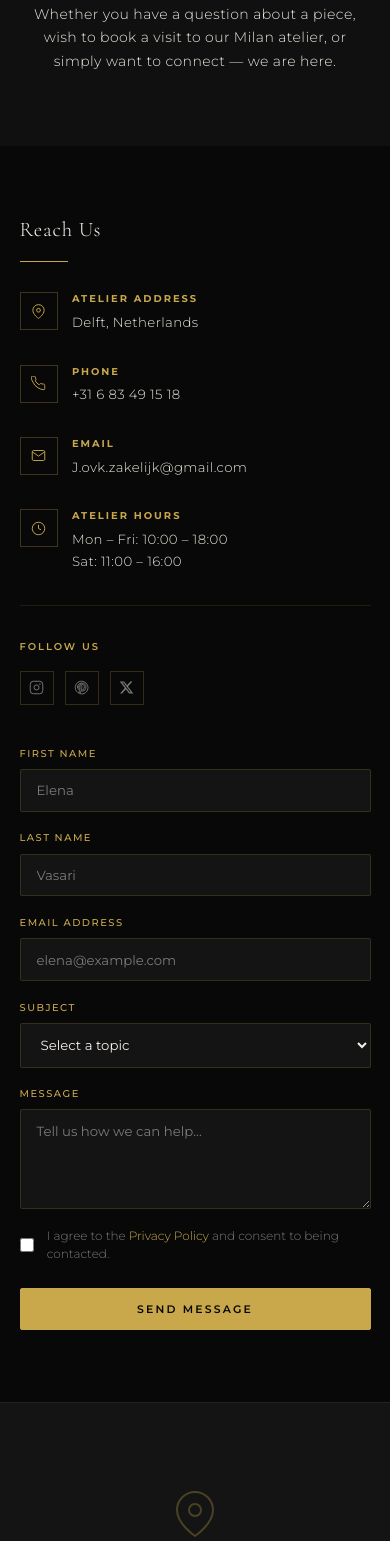
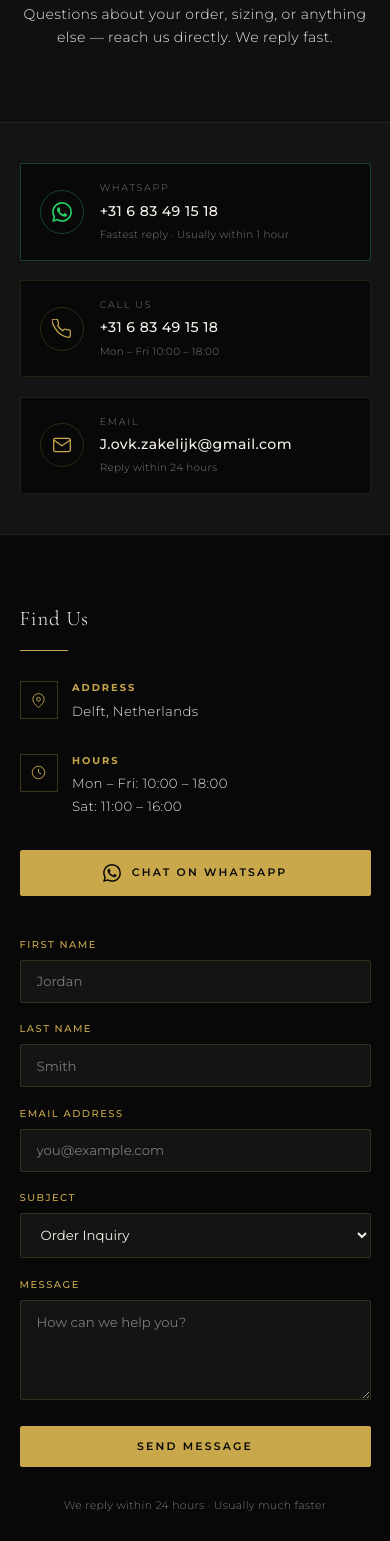
Before and after one commit to JFCreative-lab/zen-luxury, a website: page www/contact.html in a window 390 px wide. Shown: the part 316-1857 px from the top of the page. Drawn offline with nearby package versions, Linux system fonts and the light colour scheme.

Commit message:
Contact: WhatsApp + FormSubmit (automatic email, zero setup)
- Quick contact bar: WhatsApp (green), Phone (click-to-call), Email
- WhatsApp button opens chat to +31683491518 directly
- Contact form now uses FormSubmit.co — submissions go automatically
  to J.ovk.zakelijk@gmail.com with no JavaScript, no account needed
  First submission triggers a one-time activation email to confirm
- Removed complex contact form JS handler from main.js entirely
- Removed privacy consent checkbox (not needed for FormSubmit)
- Redirects back to contact page with ?sent=1 after submission
- CSS: .quick-contact grid, WhatsApp green card variant

```diff
--- a/www/assets/css/style.css
+++ b/www/assets/css/style.css
@@ -865,6 +865,39 @@ label:has(.auth-forgot) { display:flex; justify-content:space-between; align-ite
 .footer__contact-mini a:hover { color:var(--gold); }
 
 /* ═══════════════════════════════════════
+   QUICK CONTACT CARDS (contact page)
+═══════════════════════════════════════ */
+.quick-contact { display:grid; grid-template-columns:repeat(3,1fr); gap:1.2rem; }
+
+.quick-contact__card {
+  display:flex; align-items:center; gap:1rem;
+  padding:1.3rem 1.5rem;
+  background:var(--black); border:1px solid rgba(201,168,76,.14);
+  border-radius:var(--radius); transition:border-color var(--transition), transform var(--transition);
+  cursor:pointer; color:inherit; text-decoration:none;
+}
+.quick-contact__card:hover { border-color:var(--gold); transform:translateY(-2px); }
+.quick-contact__card--whatsapp { border-color:rgba(37,211,102,.3); }
+.quick-contact__card--whatsapp:hover { border-color:#25D366; }
+
+.quick-contact__icon {
+  width:44px; height:44px; min-width:44px;
+  border:1px solid rgba(201,168,76,.2); border-radius:50%;
+  display:flex; align-items:center; justify-content:center;
+  color:var(--gold);
+}
+.quick-contact__card--whatsapp .quick-contact__icon { border-color:rgba(37,211,102,.3); color:#25D366; }
+
+.quick-contact__icon svg { width:20px; height:20px; }
+
+.quick-contact__label { font-size:.6rem; letter-spacing:.18em; text-transform:uppercase; color:var(--grey); margin-bottom:.2rem; }
+.quick-contact__value { font-size:.88rem; font-weight:500; color:var(--white); margin-bottom:.15rem; }
+.quick-contact__note  { font-size:.65rem; color:var(--grey); }
+
+@media(max-width:768px) { .quick-contact { grid-template-columns:1fr; } }
+@media(max-width:480px) { .quick-contact__card { padding:1rem 1.2rem; } }
+
+/* ═══════════════════════════════════════
    PAYMENT BLOCKS (checkout)
 ═══════════════════════════════════════ */
 .pay-block {
--- a/www/contact.html
+++ b/www/contact.html
@@ -58,9 +58,54 @@
 <div class="contact-hero">
   <div class="container">
     <p class="gold uppercase" style="font-size:.65rem;letter-spacing:.25em;margin-bottom:.75rem;">Get in Touch</p>
-    <h1 style="font-size:clamp(2.5rem,5vw,4.5rem);">We'd Love<br/>to Hear from You</h1>
+    <h1 style="font-size:clamp(2.5rem,5vw,4.5rem);">We're Here<br/>to Help</h1>
     <div class="divider"></div>
-    <p style="max-width:440px;margin:0 auto;text-align:center;">Whether you have a question about a piece, wish to book a visit to our Milan atelier, or simply want to connect — we are here.</p>
+    <p style="max-width:440px;margin:0 auto;text-align:center;">Questions about your order, sizing, or anything else — reach us directly. We reply fast.</p>
+  </div>
+</div>
+
+<!-- QUICK CONTACT -->
+<div style="background:var(--black-card);border-top:1px solid rgba(201,168,76,.1);border-bottom:1px solid rgba(201,168,76,.1);padding:2.5rem 0;">
+  <div class="container">
+    <div class="quick-contact">
+
+      <!-- WhatsApp -->
+      <a href="https://wa.me/31683491518?text=Hi%20Zen%20Luxury%2C%20I%20have%20a%20question!" target="_blank" rel="noopener" class="quick-contact__card quick-contact__card--whatsapp">
+        <div class="quick-contact__icon">
+          <svg viewBox="0 0 24 24" fill="currentColor"><path d="M17.472 14.382c-.297-.149-1.758-.867-2.03-.967-.273-.099-.471-.148-.67.15-.197.297-.767.966-.94 1.164-.173.199-.347.223-.644.075-.297-.15-1.255-.463-2.39-1.475-.883-.788-1.48-1.761-1.653-2.059-.173-.297-.018-.458.13-.606.134-.133.298-.347.446-.52.149-.174.198-.298.298-.497.099-.198.05-.371-.025-.52-.075-.149-.669-1.612-.916-2.207-.242-.579-.487-.5-.669-.51-.173-.008-.371-.01-.57-.01-.198 0-.52.074-.792.372-.272.297-1.04 1.016-1.04 2.479 0 1.462 1.065 2.875 1.213 3.074.149.198 2.096 3.2 5.077 4.487.709.306 1.262.489 1.694.625.712.227 1.36.195 1.871.118.571-.085 1.758-.719 2.006-1.413.248-.694.248-1.289.173-1.413-.074-.124-.272-.198-.57-.347m-5.421 7.403h-.004a9.87 9.87 0 01-5.031-1.378l-.361-.214-3.741.982.998-3.648-.235-.374a9.86 9.86 0 01-1.51-5.26c.001-5.45 4.436-9.884 9.888-9.884 2.64 0 5.122 1.03 6.988 2.898a9.825 9.825 0 012.893 6.994c-.003 5.45-4.437 9.884-9.885 9.884m8.413-18.297A11.815 11.815 0 0012.05 0C5.495 0 .16 5.335.157 11.892c0 2.096.547 4.142 1.588 5.945L.057 24l6.305-1.654a11.882 11.882 0 005.683 1.448h.005c6.554 0 11.89-5.335 11.893-11.893a11.821 11.821 0 00-3.48-8.413z"/></svg>
+        </div>
+        <div>
+          <p class="quick-contact__label">WhatsApp</p>
+          <p class="quick-contact__value">+31 6 83 49 15 18</p>
+          <p class="quick-contact__note">Fastest reply · Usually within 1 hour</p>
+        </div>
+      </a>
+
+      <!-- Phone -->
+      <a href="tel:+31683491518" class="quick-contact__card">
+        <div class="quick-contact__icon">
+          <svg viewBox="0 0 24 24" fill="none" stroke="currentColor" stroke-width="1.5"><path d="M22 16.92v3a2 2 0 01-2.18 2 19.79 19.79 0 01-8.63-3.07A19.5 19.5 0 013.07 9.81a19.79 19.79 0 01-3.07-8.67A2 2 0 012 .18h3a2 2 0 012 1.72c.127.96.361 1.903.7 2.81a2 2 0 01-.45 2.11L6.91 7.91a16 16 0 006.07 6.07l1.27-1.27a2 2 0 012.11-.45c.907.339 1.85.573 2.81.7A2 2 0 0121.92 15z"/></svg>
+        </div>
+        <div>
+          <p class="quick-contact__label">Call Us</p>
+          <p class="quick-contact__value">+31 6 83 49 15 18</p>
+          <p class="quick-contact__note">Mon – Fri 10:00 – 18:00</p>
+        </div>
+      </a>
+
+      <!-- Email -->
+      <a href="mailto:J.ovk.zakelijk@gmail.com" class="quick-contact__card">
+        <div class="quick-contact__icon">
+          <svg viewBox="0 0 24 24" fill="none" stroke="currentColor" stroke-width="1.5"><path d="M4 4h16c1.1 0 2 .9 2 2v12c0 1.1-.9 2-2 2H4c-1.1 0-2-.9-2-2V6c0-1.1.9-2 2-2z"/><polyline points="22,6 12,13 2,6"/></svg>
+        </div>
+        <div>
+          <p class="quick-contact__label">Email</p>
+          <p class="quick-contact__value">J.ovk.zakelijk@gmail.com</p>
+          <p class="quick-contact__note">Reply within 24 hours</p>
+        </div>
+      </a>
+
+    </div>
   </div>
 </div>
 
@@ -71,120 +116,80 @@
 
       <!-- Contact Info -->
       <div class="contact-info">
-        <h3>Reach Us</h3>
+        <h3>Find Us</h3>
         <div class="divider divider--left"></div>
 
         <div class="contact-info__item">
           <div class="contact-info__icon">
-            <svg viewBox="0 0 24 24" fill="none" stroke="currentColor" stroke-width="1.5">
-              <path d="M21 10c0 7-9 13-9 13s-9-6-9-13a9 9 0 0118 0z"/>
-              <circle cx="12" cy="10" r="3"/>
-            </svg>
+            <svg viewBox="0 0 24 24" fill="none" stroke="currentColor" stroke-width="1.5"><path d="M21 10c0 7-9 13-9 13s-9-6-9-13a9 9 0 0118 0z"/><circle cx="12" cy="10" r="3"/></svg>
           </div>
           <div>
-            <h5>Atelier Address</h5>
+            <h5>Address</h5>
             <p>Delft, Netherlands</p>
           </div>
         </div>
 
         <div class="contact-info__item">
           <div class="contact-info__icon">
-            <svg viewBox="0 0 24 24" fill="none" stroke="currentColor" stroke-width="1.5">
-              <path d="M22 16.92v3a2 2 0 01-2.18 2 19.79 19.79 0 01-8.63-3.07A19.5 19.5 0 013.07 9.81a19.79 19.79 0 01-3.07-8.67A2 2 0 012 .18h3a2 2 0 012 1.72c.127.96.361 1.903.7 2.81a2 2 0 01-.45 2.11L6.91 7.91a16 16 0 006.07 6.07l1.27-1.27a2 2 0 012.11-.45c.907.339 1.85.573 2.81.7A2 2 0 0121.92 15z"/>
-            </svg>
+            <svg viewBox="0 0 24 24" fill="none" stroke="currentColor" stroke-width="1.5"><circle cx="12" cy="12" r="10"/><polyline points="12 6 12 12 16 14"/></svg>
           </div>
           <div>
-            <h5>Phone</h5>
-            <p>+31 6 83 49 15 18</p>
-          </div>
-        </div>
-
-        <div class="contact-info__item">
-          <div class="contact-info__icon">
-            <svg viewBox="0 0 24 24" fill="none" stroke="currentColor" stroke-width="1.5">
-              <path d="M4 4h16c1.1 0 2 .9 2 2v12c0 1.1-.9 2-2 2H4c-1.1 0-2-.9-2-2V6c0-1.1.9-2 2-2z"/>
-              <polyline points="22,6 12,13 2,6"/>
-            </svg>
-          </div>
-          <div>
-            <h5>Email</h5>
-            <p>J.ovk.zakelijk@gmail.com</p>
-          </div>
-        </div>
-
-        <div class="contact-info__item">
-          <div class="contact-info__icon">
-            <svg viewBox="0 0 24 24" fill="none" stroke="currentColor" stroke-width="1.5">
-              <circle cx="12" cy="12" r="10"/>
-              <polyline points="12 6 12 12 16 14"/>
-            </svg>
-          </div>
-          <div>
-            <h5>Atelier Hours</h5>
+            <h5>Hours</h5>
             <p>Mon – Fri: 10:00 – 18:00<br/>Sat: 11:00 – 16:00</p>
           </div>
         </div>
 
-        <div style="margin-top:2rem;padding-top:2rem;border-top:1px solid rgba(201,168,76,0.12);">
-          <p class="footer__heading" style="margin-bottom:1rem;">Follow Us</p>
-          <div class="footer__socials">
-            <a href="#" class="footer__social" aria-label="Instagram">
-              <svg viewBox="0 0 24 24" fill="none" stroke="currentColor" stroke-width="1.5"><rect x="2" y="2" width="20" height="20" rx="5"/><path d="M16 11.37A4 4 0 1112.63 8 4 4 0 0116 11.37z"/><circle cx="17.5" cy="6.5" r=".5" fill="currentColor"/></svg>
-            </a>
-            <a href="#" class="footer__social" aria-label="Pinterest">
-              <svg viewBox="0 0 24 24" fill="none" stroke="currentColor" stroke-width="1.5"><path d="M12 2C6.48 2 2 6.48 2 12c0 4.24 2.65 7.86 6.39 9.29-.09-.78-.17-1.98.03-2.83.19-.77 1.27-5.38 1.27-5.38s-.32-.65-.32-1.61c0-1.51.88-2.64 1.97-2.64.93 0 1.38.7 1.38 1.53 0 .93-.6 2.33-.9 3.63-.26 1.08.53 1.96 1.59 1.96 1.91 0 3.19-2.46 3.19-5.37 0-2.22-1.49-3.88-4.19-3.88-3.05 0-4.93 2.27-4.93 4.8 0 .87.26 1.49.66 1.96.18.22.21.3.14.55-.05.18-.16.61-.2.78-.07.25-.27.34-.5.25-1.4-.58-2.06-2.12-2.06-3.85 0-2.85 2.41-6.27 7.2-6.27 3.86 0 6.41 2.8 6.41 5.81 0 3.97-2.2 6.95-5.43 6.95-1.09 0-2.11-.58-2.46-1.23l-.67 2.53c-.24.93-.88 2.1-1.31 2.81.99.3 2.03.47 3.11.47 5.52 0 10-4.48 10-10S17.52 2 12 2z"/></svg>
-            </a>
-            <a href="#" class="footer__social" aria-label="Twitter/X">
-              <svg viewBox="0 0 24 24" fill="currentColor"><path d="M18.244 2.25h3.308l-7.227 8.26 8.502 11.24H16.17l-5.214-6.817L4.99 21.75H1.68l7.73-8.835L1.254 2.25H8.08l4.713 6.231zm-1.161 17.52h1.833L7.084 4.126H5.117z"/></svg>
-            </a>
-          </div>
+        <!-- WhatsApp CTA (repeated for visibility) -->
+        <div style="margin-top:2rem;">
+          <a href="https://wa.me/31683491518?text=Hi%20Zen%20Luxury%2C%20I%20have%20a%20question!" target="_blank" rel="noopener" class="btn btn--gold btn--full" style="display:flex;align-items:center;justify-content:center;gap:.7rem;">
+            <svg viewBox="0 0 24 24" fill="currentColor" style="width:18px;height:18px;"><path d="M17.472 14.382c-.297-.149-1.758-.867-2.03-.967-.273-.099-.471-.148-.67.15-.197.297-.767.966-.94 1.164-.173.199-.347.223-.644.075-.297-.15-1.255-.463-2.39-1.475-.883-.788-1.48-1.761-1.653-2.059-.173-.297-.018-.458.13-.606.134-.133.298-.347.446-.52.149-.174.198-.298.298-.497.099-.198.05-.371-.025-.52-.075-.149-.669-1.612-.916-2.207-.242-.579-.487-.5-.669-.51-.173-.008-.371-.01-.57-.01-.198 0-.52.074-.792.372-.272.297-1.04 1.016-1.04 2.479 0 1.462 1.065 2.875 1.213 3.074.149.198 2.096 3.2 5.077 4.487.709.306 1.262.489 1.694.625.712.227 1.36.195 1.871.118.571-.085 1.758-.719 2.006-1.413.248-.694.248-1.289.173-1.413-.074-.124-.272-.198-.57-.347m-5.421 7.403h-.004a9.87 9.87 0 01-5.031-1.378l-.361-.214-3.741.982.998-3.648-.235-.374a9.86 9.86 0 01-1.51-5.26c.001-5.45 4.436-9.884 9.888-9.884 2.64 0 5.122 1.03 6.988 2.898a9.825 9.825 0 012.893 6.994c-.003 5.45-4.437 9.884-9.885 9.884m8.413-18.297A11.815 11.815 0 0012.05 0C5.495 0 .16 5.335.157 11.892c0 2.096.547 4.142 1.588 5.945L.057 24l6.305-1.654a11.882 11.882 0 005.683 1.448h.005c6.554 0 11.89-5.335 11.893-11.893a11.821 11.821 0 00-3.48-8.413z"/></svg>
+            Chat on WhatsApp
+          </a>
         </div>
       </div>
 
-      <!-- Contact Form -->
-      <form class="contact-form" novalidate>
+      <!-- Contact Form — powered by FormSubmit (no setup needed) -->
+      <form class="contact-form" action="https://formsubmit.co/J.ovk.zakelijk@gmail.com" method="POST">
+        <!-- FormSubmit config -->
+        <input type="hidden" name="_subject" value="New message — Zen Luxury Website"/>
+        <input type="hidden" name="_captcha" value="false"/>
+        <input type="hidden" name="_template" value="box"/>
+        <input type="hidden" name="_next" value="https://jfcreative-lab.github.io/zen-luxury/contact.html?sent=1"/>
+
         <div class="form-row">
           <div class="form-group">
             <label for="first-name">First Name</label>
-            <input type="text" id="first-name" class="form-input" placeholder="Elena" required/>
+            <input type="text" id="first-name" name="first_name" class="form-input" placeholder="Jordan" required/>
           </div>
           <div class="form-group">
             <label for="last-name">Last Name</label>
-            <input type="text" id="last-name" class="form-input" placeholder="Vasari" required/>
+            <input type="text" id="last-name" name="last_name" class="form-input" placeholder="Smith" required/>
           </div>
         </div>
 
         <div class="form-group">
           <label for="email">Email Address</label>
-          <input type="email" id="email" class="form-input" placeholder="elena@example.com" required/>
+          <input type="email" id="email" name="email" class="form-input" placeholder="you@example.com" required/>
         </div>
 
         <div class="form-group">
           <label for="subject">Subject</label>
-          <select id="subject" class="form-select">
-            <option value="">Select a topic</option>
-            <option value="order">Order Inquiry</option>
-            <option value="return">Return / Exchange</option>
-            <option value="atelier">Atelier Visit</option>
-            <option value="press">Press & Partnerships</option>
-            <option value="bespoke">Bespoke / Made to Order</option>
-            <option value="other">Other</option>
+          <select id="subject" name="subject" class="form-select">
+            <option value="Order Inquiry">Order Inquiry</option>
+            <option value="Return / Exchange">Return / Exchange</option>
+            <option value="Shipping Question">Shipping Question</option>
+            <option value="Product Question">Product Question</option>
+            <option value="Other">Other</option>
           </select>
         </div>
 
         <div class="form-group">
           <label for="message">Message</label>
-          <textarea id="message" class="form-textarea" placeholder="Tell us how we can help…" required></textarea>
+          <textarea id="message" name="message" class="form-textarea" placeholder="How can we help you?" required></textarea>
         </div>
 
-        <div style="display:flex;align-items:center;gap:.8rem;">
-          <input type="checkbox" id="consent" style="accent-color:var(--gold);width:16px;height:16px;cursor:pointer;"/>
-          <label for="consent" style="font-size:.75rem;color:var(--grey);cursor:pointer;line-height:1.5;">
-            I agree to the <a href="#" style="color:var(--gold);">Privacy Policy</a> and consent to being contacted.
-          </label>
-        </div>
-
-        <button type="submit" class="btn btn--gold" style="margin-top:.5rem;">Send Message</button>
+        <button type="submit" class="btn btn--gold btn--full" style="margin-top:.5rem;">Send Message</button>
+        <p style="font-size:.68rem;color:var(--grey);text-align:center;margin-top:.7rem;">We reply within 24 hours · Usually much faster</p>
       </form>
     </div>
   </div>
```
Also changed, not shown: www/assets/js/main.js (+0 -18 lines).
